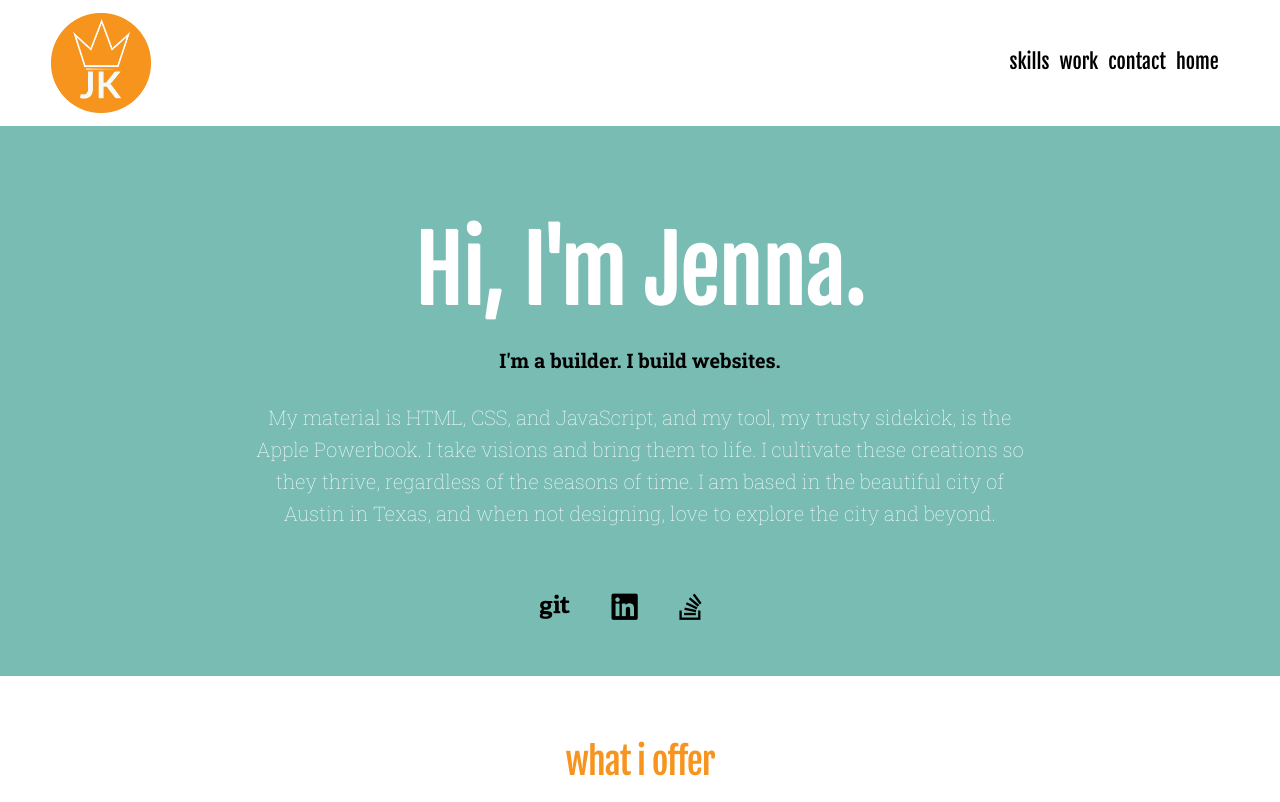
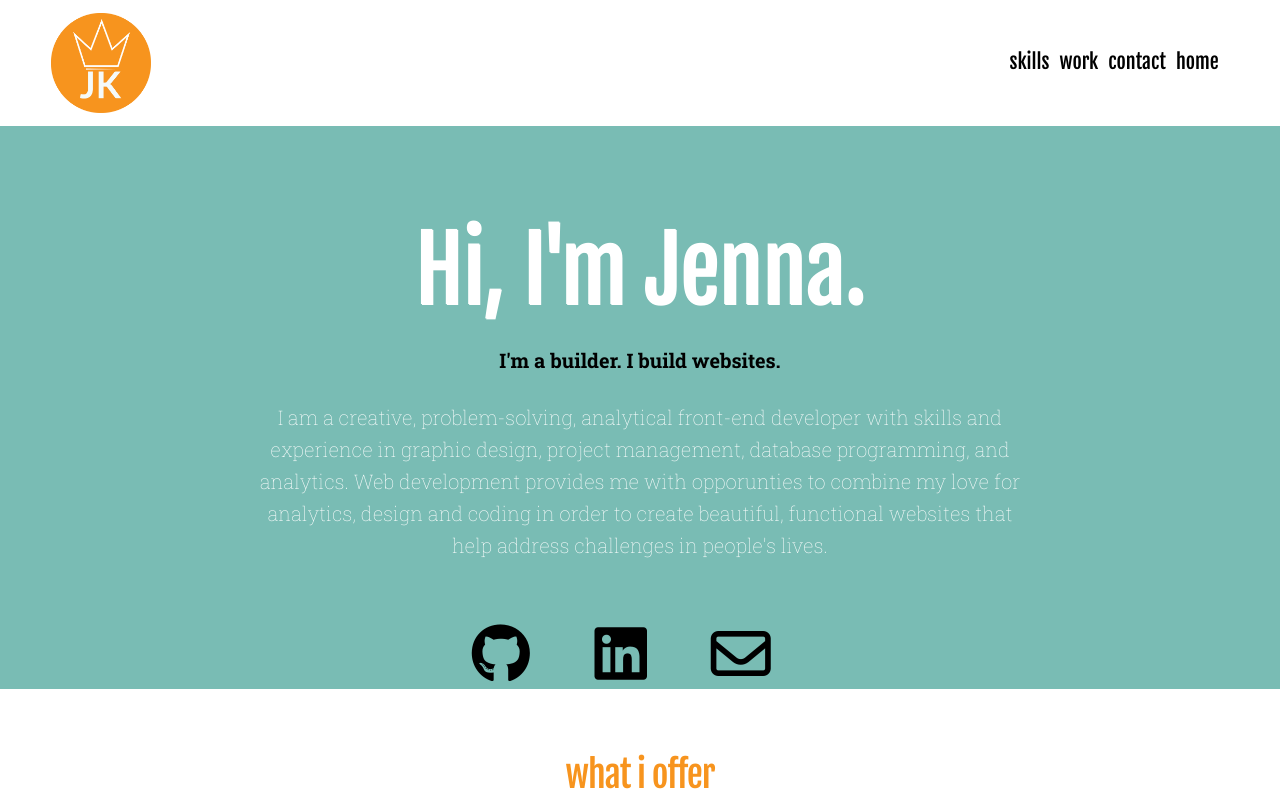
Before and after one commit to annejsize/final-portfolio, a plain HTML site: page index.html in a window 1280 px wide. Shown: the top 802 px of the page. Drawn offline with Linux system fonts and the light colour scheme; files that its build step writes are made by us from their sources.

Commit message:
more edits

```diff
--- a/index.html
+++ b/index.html
@@ -59,16 +59,16 @@
     <div class="twelve columns">
       <h1 id="intro">Hi, I'm Jenna.</h1>
       <p class="intro-p font-orange">I'm a builder. I build websites.</p>
-      <p class="intro-light">My material is HTML, CSS, and JavaScript, and my tool, my trusty sidekick, is the Apple Powerbook. I take visions and bring them to life. I cultivate these creations so they thrive, regardless of the seasons of time. I am based in the beautiful city of Austin in Texas, and when not designing, love to explore the city and beyond.</p>
-      <a href="https://github.com/annejsize" target="_blank">
-      <i class="fa fa-git icons" aria-hidden="true"></i>
+      <p class="intro-light">I am a creative, problem-solving, analytical front-end developer with skills and experience in graphic design, project management, database programming, and analytics. Web development provides me with opporunties to combine my love for analytics, design and coding in order to create beautiful, functional websites that help address challenges in people's lives. </p>
+
+      <a class="icons" href="https://github.com/annejsize" target="_blank">
+        <i class="fa fa-github fa-2x fa-fw" aria-hidden="true"></i>
       </a>
-      <a href="https://www.linkedin.com/in/jennaezisking/" target="_blank">
-        <i class="fa fa-linkedin-square icons" aria-hidden="true"></i>
-        </a>
-      <a href="https://stackoverflow.com/users/8468274/jenna-ezis-king" target="_blank">
-       <i class="fa fa-stack-overflow icons" aria-hidden="true"></i>
+      <a class="icons" href="https://www.linkedin.com/in/jennaezisking/" target="_blank">
+        <i class="fa fa-linkedin-square fa-2x fa-fw" aria-hidden="true"></i>
       </a>
+     <a class="icons" href="mailto:annejsize@gmail.com?Subject=Hello,%20Jenna!" target="_blank">
+       <i class="fa fa-envelope-o fa-2x fa-fw" aria-hidden="true"></i> </a>
     </div>
   </div>
 </section>
@@ -196,7 +196,7 @@
         <li class="six columns hover">
           <figure>
               <a href="port-4.html">
-              <img class="port-img" src="images/kid.png"></a>
+              <img class="port-img" src="images/kidwise-square.jpg"></a>
                 <h5 class="port-img prettify">Weather Wise, Kid Wise </h5>
           </figure>
         </li>
```
